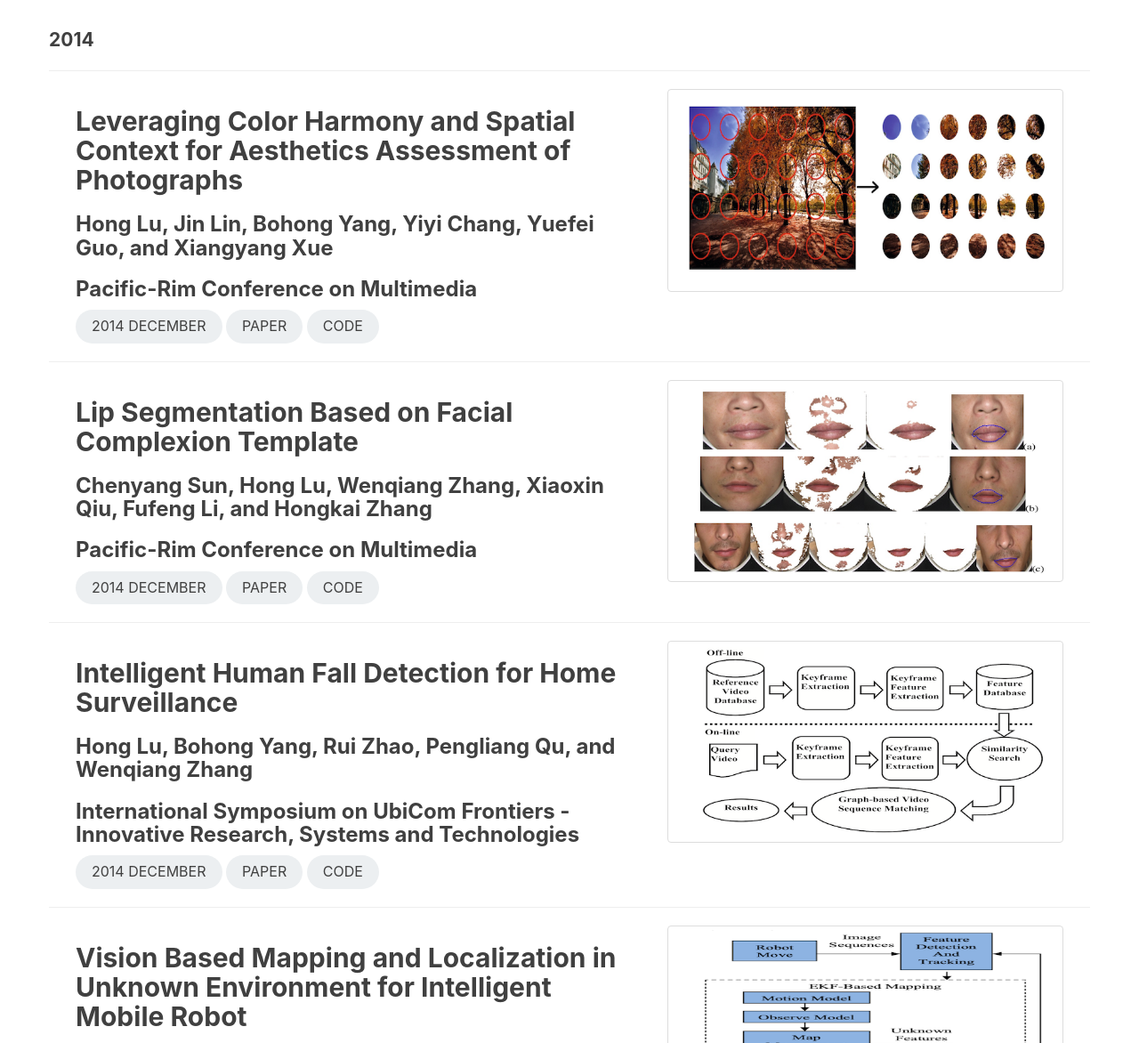
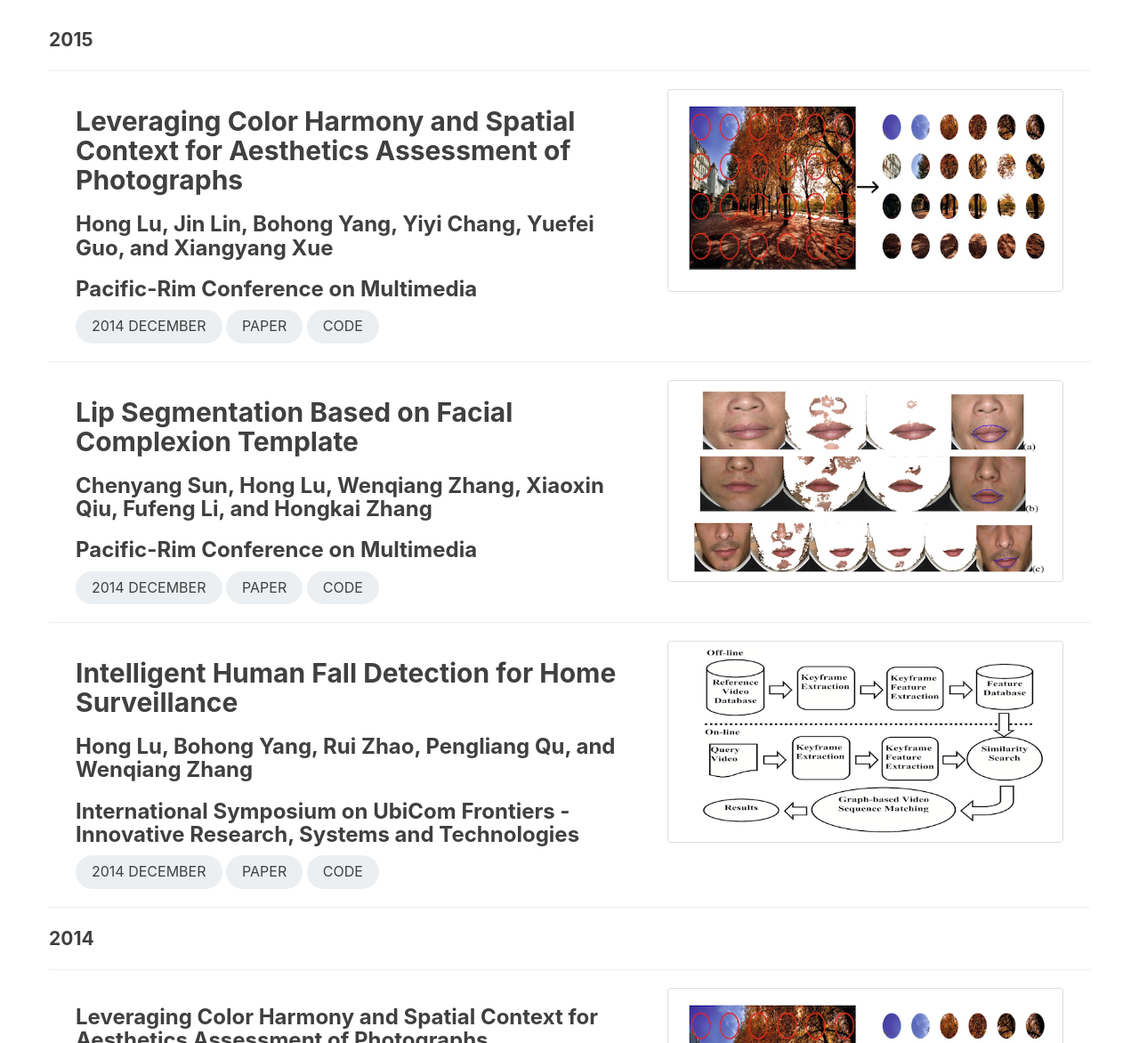
Before and after one commit to lunatics123/lunatics123.github.io, a Jekyll site: the page built from publications.html, in a window 1280 px wide and 1400 px high, scrolled down 190 px. Shown: the part 228-1400 px from the top of the window at 89% size. Built offline with Jekyll 4.4.1, drawn with Linux system fonts in a browser that asks for light colours; comment, search, counter and statistics services are not loaded.

Commit message:
add papers of 2014

```diff
--- a/publications.html
+++ b/publications.html
@@ -6,7 +6,7 @@
 permalink: /publications.html
 ---
 
-<h5 class="lead"><b>2014</b></h5>
+<h5 class="lead"><b>2015</b></h5>
 <hr>
 
 <section>
@@ -61,12 +61,67 @@
 </section>
 <hr>
 
+<h5 class="lead"><b>2014</b></h5>
+<hr>
+
 <section>
     <div class="container">
         <div class="col-lg-7">
-            <h2>Vision Based Mapping and Localization in Unknown Environment for Intelligent Mobile Robot</h2>
-            <h3>Xiaoxin Qiu, Hong Lu, Wenqiang Zhang, Yunhan Bai, and Qianzhong Fu</h3>
+            <h3>Leveraging Color Harmony and Spatial Context for Aesthetics Assessment of Photographs</h3>
+            <h4>Hong Lu, Jin Lin, Bohong Yang, Yiyi Chang, Yuefei　Guo, and Xiangyang Xue</h4>
+            <h3>Pacific-Rim Conference on Multimedia</h3>
+            <div class="post-tag round-xl">2014 December</div>
+            <a class="post-tag round-xl"
+               href="https://link.springer.com/chapter/10.1007/978-3-319-13168-9_36">Paper</a>
+            <a class="post-tag round-xl">Code</a>
+        </div>
+        <div class="col-lg-5">
+            <img class="img-thumbnail" src="/img/papers/lu2014leveraging.png">
+        </div>
+    </div>
+</section>
+<hr>
+
+<section>
+    <div class="container">
+        <div class="col-lg-7">
+            <h3>Lip Segmentation Based on Facial Complexion Template</h3>
+            <h3>Chenyang Sun, Hong Lu, Wenqiang Zhang, Xiaoxin Qiu, Fufeng Li, and Hongkai Zhang</h3>
+            <h3>Pacific-Rim Conference on Multimedia</h3>
+            <div class="post-tag round-xl">2014 December</div>
+            <a class="post-tag round-xl" href="https://link.springer.com/chapter/10.1007/978-3-319-13168-9_20">Paper</a>
+            <a class="post-tag round-xl">Code</a>
+        </div>
+        <div class="col-lg-5">
+            <img class="img-thumbnail" src="/img/papers/sun2014lip.png">
+        </div>
+    </div>
+</section>
+<hr>
+
+<section>
+    <div class="container">
+        <div class="col-lg-7">
+            <h3>Intelligent Human Fall Detection for Home Surveillance</h3>
+            <h4>Hong Lu, Bohong Yang, Rui Zhao, Pengliang Qu, and Wenqiang Zhang</h4>
             <h3>International Symposium on UbiCom Frontiers - Innovative Research, Systems and Technologies</h3>
+            <div class="post-tag round-xl">2014 December</div>
+            <a class="post-tag round-xl" href="https://ieeexplore.ieee.org/abstract/document/7307023">Paper</a>
+            <a class="post-tag round-xl">Code</a>
+        </div>
+        <div class="col-lg-5">
+            <img class="img-thumbnail" src="/img/papers/lu2014intelligent.png">
+        </div>
+    </div>
+</section>
+<hr>
+
+<section>
+    <div class="container">
+        <div class="col-lg-7">
+            <h3>Vision Based Mapping and Localization in Unknown Environment for Intelligent Mobile Robot</h3>
+            <h4>Xiaoxin Qiu, Hong Lu, Wenqiang Zhang, Yunhan Bai, and Qianzhong Fu</h4>
+            <h4>International Symposium on UbiCom Frontiers - Innovative Research, Systems and Technologies</h4>
             <div class="post-tag round-xl">2014 December</div>
             <a class="post-tag round-xl" href="https://ieeexplore.ieee.org/abstract/document/7307028">Paper</a>
             <a class="post-tag round-xl">Code</a>
@@ -85,8 +140,8 @@
     <div class="container">
         <div class="col-lg-7">
             <h3>An Adaptive Query Prototype Modeling Method for Image Search Reranking</h3>
-            <h4>Hong Lu, Guobao Jiang, Bohong Yang, and Xiangyang Xue</h4>
-            <h4>IEEE International Conference on Computer Vision Workshop</h4>
+            <h3>Hong Lu, Guobao Jiang, Bohong Yang, and Xiangyang Xue</h3>
+            <h3>IEEE International Conference on Computer Vision Workshop</h3>
             <div class="post-tag round-xl">2013 December</div>
             <a class="post-tag round-xl"
                href="https://www.cv-foundation.org/openaccess/content_iccv_workshops_2013/W10/html/Lu_An_Adaptive_Query_2013_ICCV_paper.html">Paper</a>
@@ -103,7 +158,7 @@
     <div class="container">
         <div class="col-lg-7">
             <h3>Basic Evaluation of Auditory Temporal Stability (BEATS): A Novel Rationale and Implementation</h3>
-            <h4>Zhuohong Cai, Robert J. Ellis, Zhiyan Duan, Hong Lu, and Ye Wang</h4>
+            <h3>Zhuohong Cai, Robert J. Ellis, Zhiyan Duan, Hong Lu, and Ye Wang</h3>
             <h4>International Society for Music Information Retrieval Conference</h4>
             <div class="post-tag round-xl">2013 November</div>
             <a class="post-tag round-xl" href="https://ir.webis.de/anthology/2013.ismir_conference-2013.88/">Paper</a>
```
